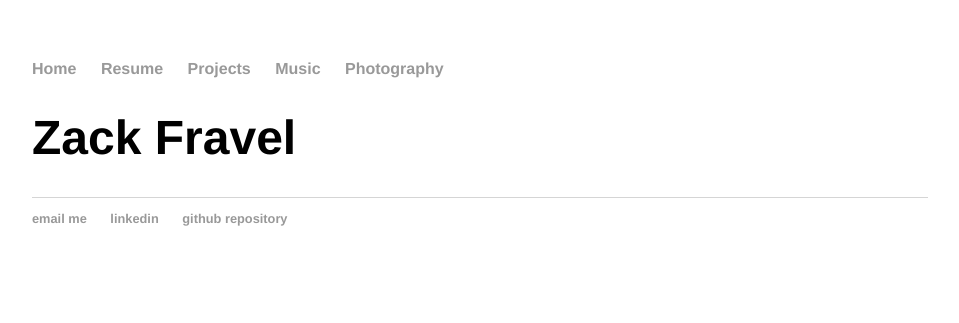
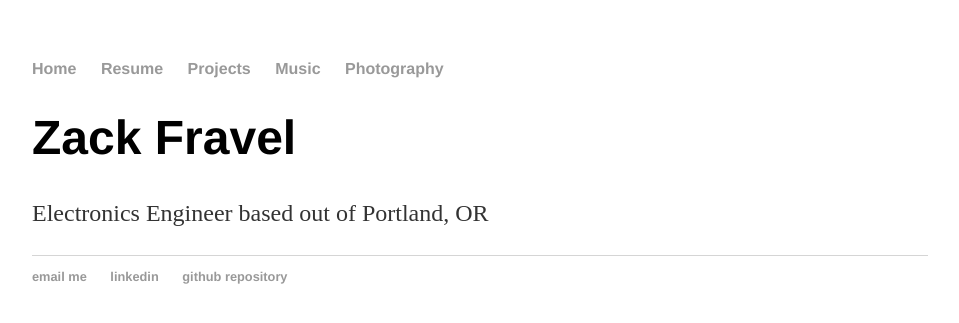
Before and after one commit to zackfravel/zackfravel.github.io, a Jekyll site: the page built from index.html, in a window 1280 px wide. Shown: the top 323 px of the page, without its empty margins (160-1119 px from the left). Built offline with Jekyll 4.4.1, drawn with Linux system fonts in a browser that asks for light colours.

Commit message:
Update index.html

```diff
--- a/index.html
+++ b/index.html
@@ -4,5 +4,5 @@ title: Zack Fravel
 ---
 <div class="blurb">
 	<h1>Zack Fravel</h1>
-	<p></p>
+	<p>Electronics Engineer based out of Portland, OR</p>
 </div>
```
